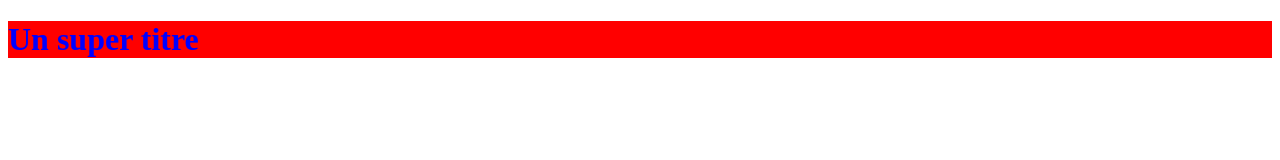
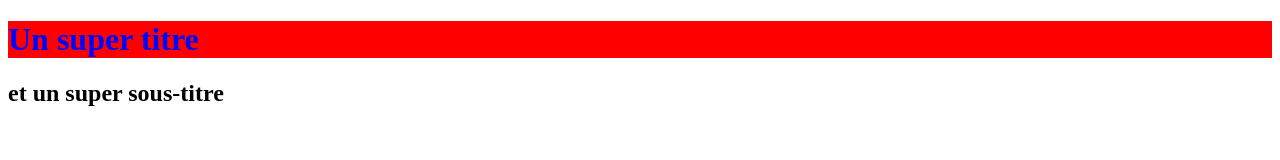
Before and after one commit to borisblanche/openclassroomsproject, a plain HTML site: page index.html in a window 1280 px wide. Drawn offline with Linux system fonts and the light colour scheme.

Commit message:
modif h2

```diff
--- a/index.html
+++ b/index.html
@@ -6,5 +6,6 @@
     </head>
     <body>
         <h1>Un super titre</h1>
+        <h2>et un super sous-titre</h2>
     </body>
 </html>
```
